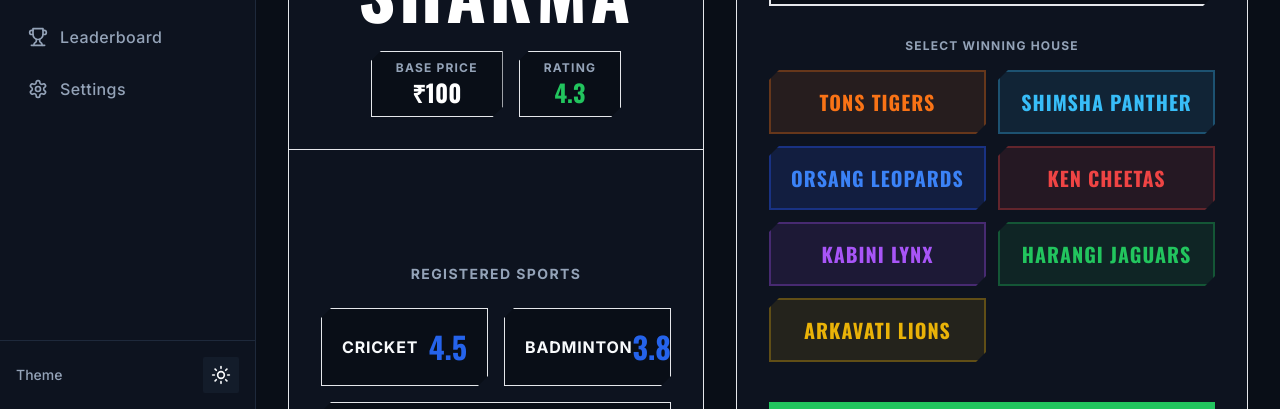
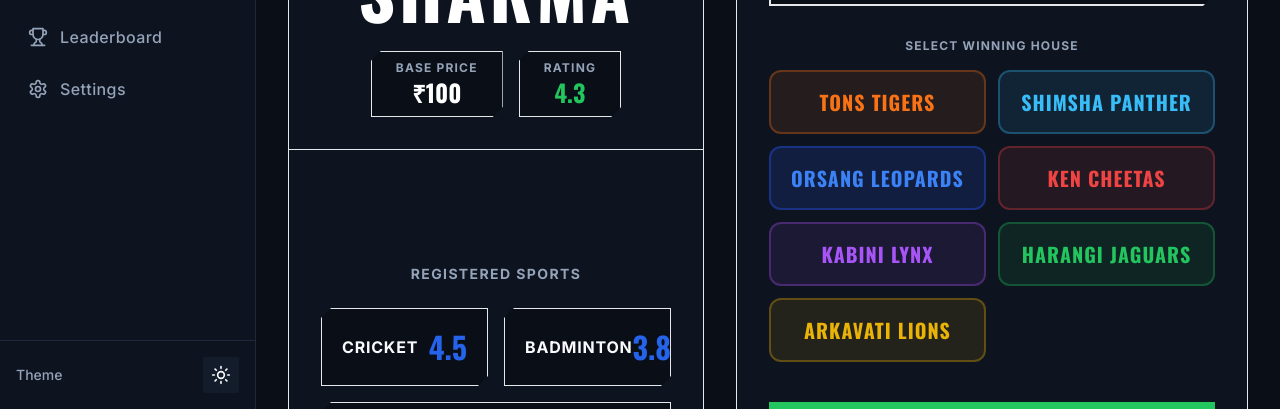
Before and after one commit to shahabhilash/hpl-auction, a Next.js app: page /auction in a window 1280 px wide. Shown: the part 391-800 px from the top of the page. Built offline with nearby package versions, Linux system fonts and the light colour scheme.

Commit message:
style: change auction house buttons to have rounded edges

```diff
--- a/app/auction/page.tsx
+++ b/app/auction/page.tsx
@@ -147,7 +147,7 @@ export default function Auction() {
                     key={house.id}
                     onClick={() => setSelectedHouse(house.id)}
                     className={`
-                      font-display font-bold text-xl uppercase tracking-wider py-4 transition-all clip-angled border-2 outline-none
+                      font-display font-bold text-xl uppercase tracking-wider py-4 transition-all rounded-xl border-2 outline-none
                       ${selectedHouse === house.id
                         ? `${house.baseColor} border-${house.ringColor} text-white glow-primary scale-105 z-10`
                         : house.fadedClass}
```
